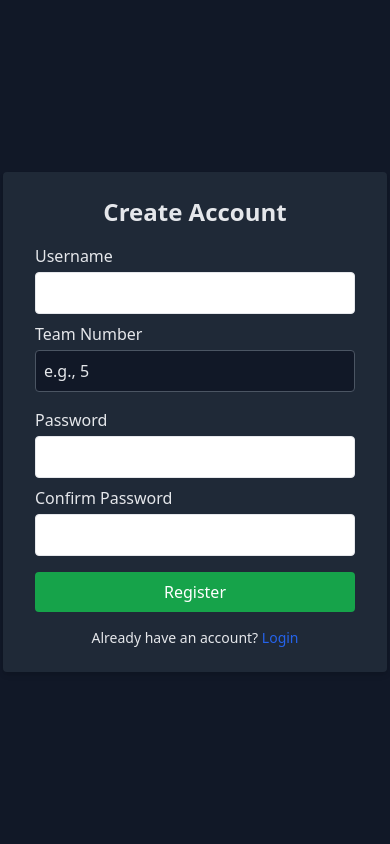
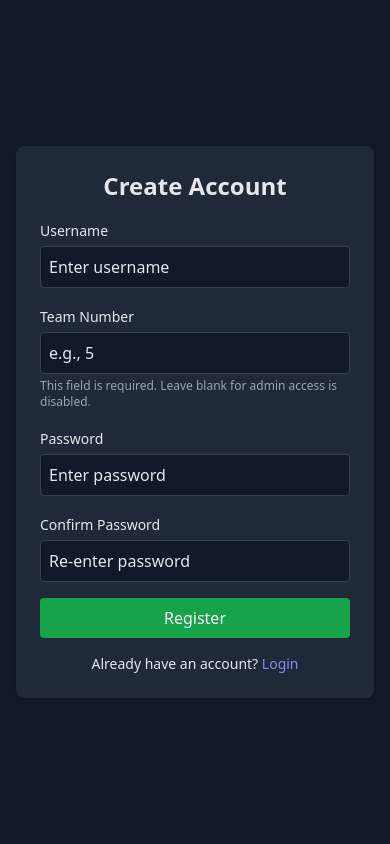
Before and after one commit to gezeebeezee/camper-db, a Flask app: page /register in a window 390 px wide. Run offline with Flask 3, Linux system fonts and the light colour scheme; the visitor is signed in with stand-in values (Sample User, id 1); some libraries are stand-ins or nearby versions.

Commit message:
Fixed view for mobile.

```diff
--- a/app/templates/register.html
+++ b/app/templates/register.html
@@ -1,44 +1,63 @@
-<!-- templates/register.html -->
 <!DOCTYPE html>
 <html lang="en">
 <head>
-  <meta charset="UTF-8">
+  <meta charset="UTF-8" />
   <title>Register</title>
+  <meta name="viewport" content="width=device-width, initial-scale=1" />
   <script src="https://cdn.tailwindcss.com"></script>
 </head>
-<body class="bg-gray-900 flex items-center justify-center min-h-screen">
-  <div class="bg-gray-800 text-gray-200 shadow-md rounded px-8 py-6 w-full max-w-sm">
+<body class="bg-gray-900 text-gray-200 min-h-screen flex items-center justify-center p-4">
+  <div class="bg-gray-800 rounded-lg shadow p-6 w-full max-w-sm">
     <h2 class="text-2xl font-bold mb-4 text-center">Create Account</h2>
+
     {% if error %}
-      <p class="text-red-600 mb-2">{{ error }}</p>
+      <p class="text-red-600 mb-4 text-sm text-center">{{ error }}</p>
     {% endif %}
-    <form method="POST">
-      <label class="block mb-2">
-        <span>Username</span>
-        <input name="username" type="text" required class="w-full mt-1 p-2 border rounded text-gray-900" />
+
+    <form method="POST" class="space-y-4">
+      <!-- Username -->
+      <label class="block">
+        <span class="text-sm">Username</span>
+        <input name="username" type="text" required
+               class="w-full mt-1 p-2 rounded text-gray-200 bg-gray-900 border border-gray-700 placeholder-gray-200"
+               placeholder="Enter username" />
       </label>
 
-      <label class="block mb-4">
-        <span>Team Number</span>
+      <!-- Team Number -->
+      <label class="block">
+        <span class="text-sm">Team Number</span>
         <input name="team_number" type="number" required min="1"
-              class="w-full mt-1 p-2 rounded bg-gray-900 text-gray-200 placeholder-gray-200 border border-gray-600"
-              placeholder="e.g., 5" />
+               class="w-full mt-1 p-2 rounded text-gray-200 bg-gray-900 border border-gray-700 placeholder-gray-200"
+               placeholder="e.g., 5" />
+        <p class="text-xs text-gray-400 mt-1">This field is required. Leave blank for admin access is disabled.</p>
       </label>
 
-      <label class="block mb-2">
-        <span>Password</span>
-        <input name="password" type="password" required class="w-full mt-1 p-2 border rounded text-gray-900" />
+      <!-- Password -->
+      <label class="block">
+        <span class="text-sm">Password</span>
+        <input name="password" type="password" required
+               class="w-full mt-1 p-2 rounded text-gray-200 bg-gray-900 border border-gray-700 placeholder-gray-200"
+               placeholder="Enter password" />
       </label>
 
-      <label class="block mb-4">
-        <span>Confirm Password</span>
-        <input name="confirm" type="password" required class="w-full mt-1 p-2 border rounded text-gray-900" />
+      <!-- Confirm Password -->
+      <label class="block">
+        <span class="text-sm">Confirm Password</span>
+        <input name="confirm" type="password" required
+               class="w-full mt-1 p-2 rounded text-gray-200 bg-gray-900 border border-gray-700 placeholder-gray-200"
+               placeholder="Re-enter password" />
       </label>
 
-      <button type="submit" class="w-full bg-green-600 text-white py-2 rounded hover:bg-green-700">Register</button>
+      <!-- Submit -->
+      <button type="submit"
+              class="w-full bg-green-600 hover:bg-green-700 text-white py-2 rounded transition">
+        Register
+      </button>
     </form>
-    <p class="text-sm mt-4 text-center">
-      Already have an account? <a href="{{ url_for('main.login') }}" class="text-blue-600 hover:underline">Login</a>
+
+    <p class="text-sm text-center mt-4">
+      Already have an account?
+      <a href="{{ url_for('main.login') }}" class="text-indigo-400 hover:underline">Login</a>
     </p>
   </div>
 </body>
```
Also changed, not shown: app/templates/admin_users.html (+23 -17 lines), app/templates/edit_user.html (+25 -25 lines).
